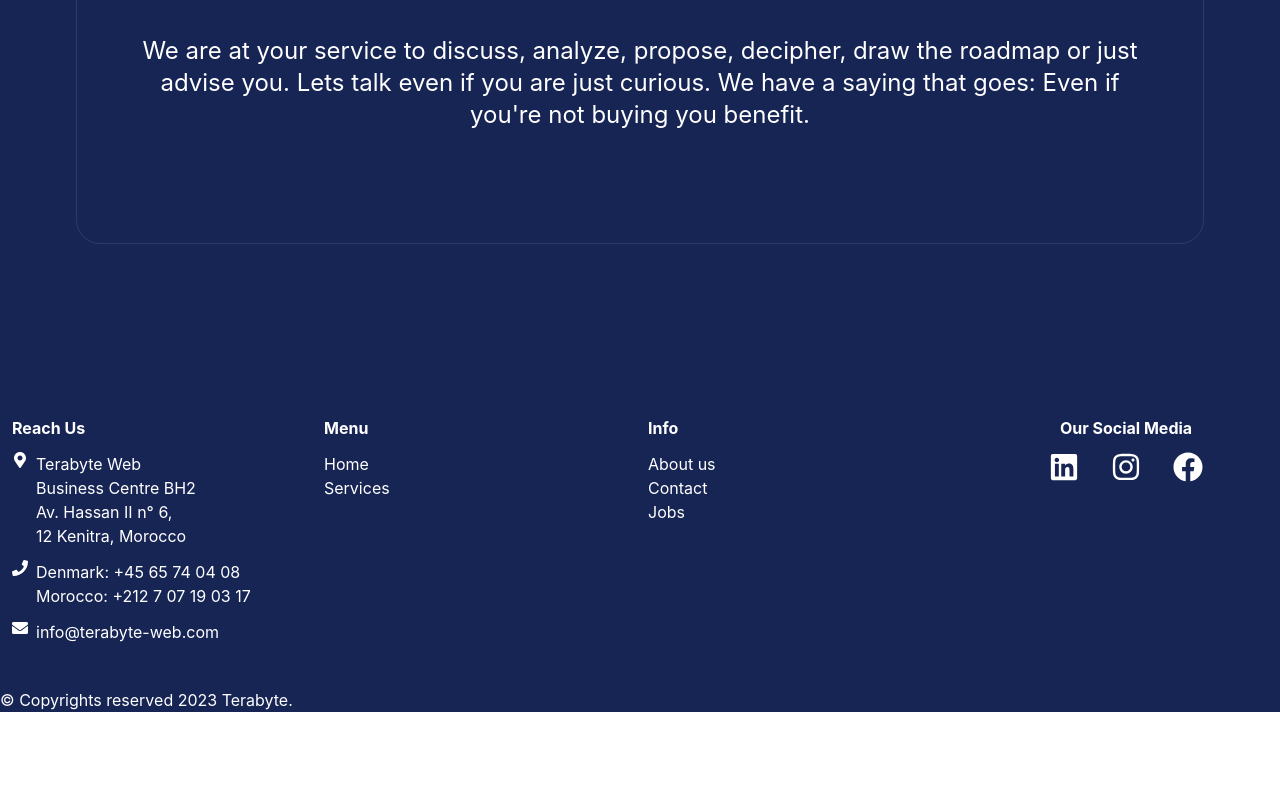
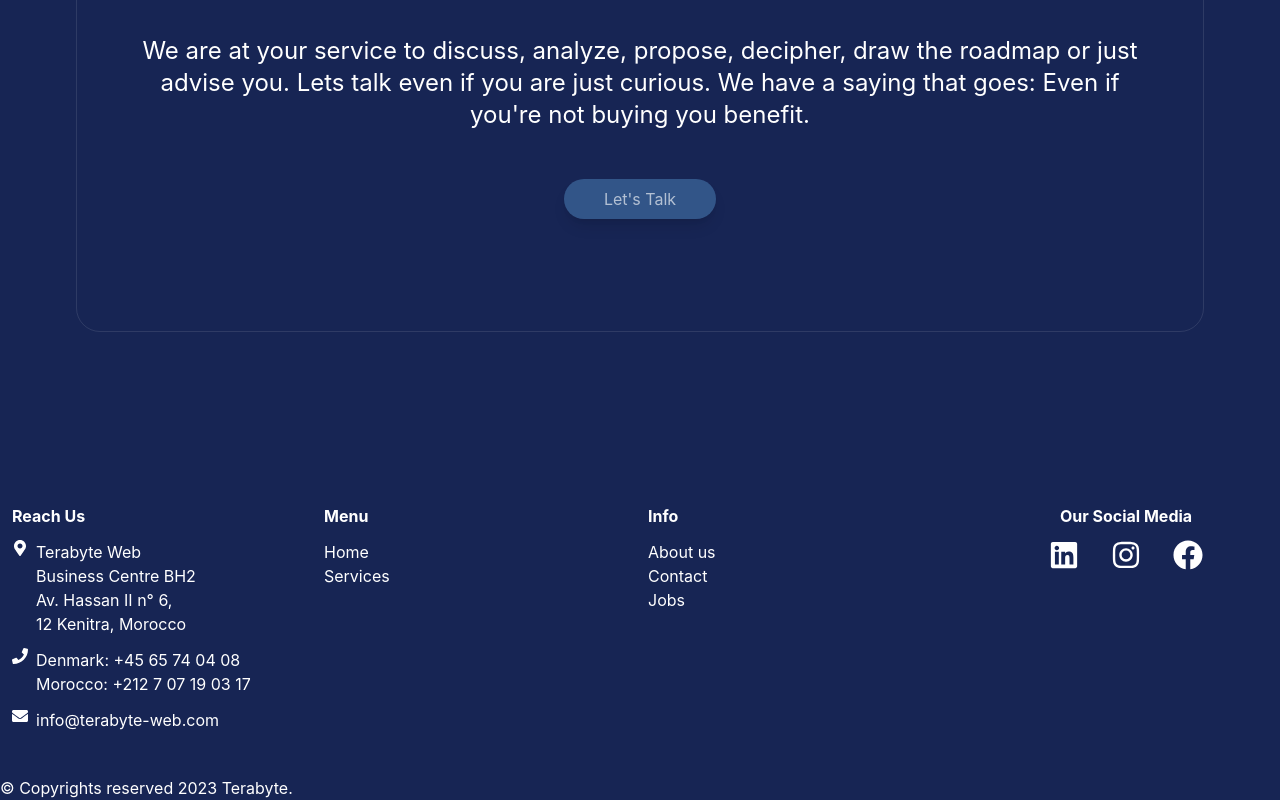
Before and after one commit to OumaimaTiguint/terabyte-web-clone, a React (Vite) app: page / in a window 1280 px wide. Shown: the part 3836-4636 px from the top of the page. Before the commit the page ends 4548 px from the top, so only its background shows below. Built offline with nearby package versions, Linux system fonts and the light colour scheme; a web font is replaced by a local one.

Commit message:
added let's talk btn

```diff
--- a/src/components/CardTalkWithUs.jsx
+++ b/src/components/CardTalkWithUs.jsx
@@ -10,6 +10,12 @@ const CardTalkWithUs = () => {
                 <p className='max-w-[1004px] text-center sm:text-2xl xs:text-xl text-lg font-normal leading-9 pt-14'>
                     We are at your service to discuss, analyze, propose, decipher, draw the roadmap or just advise you. Lets talk even if you are just curious. We have a saying that goes: Even if you're not buying you benefit.
                 </p>
+
+                <div className="mt-12 flex justify-center">
+                    <button className='bg-[#325588] text-[#b3c0d3] rounded-full shadow-lg py-2 px-10 transition-transform transform hover:scale-105 hover:opacity-80 hover:border hover:border-white hover:text-white'>
+                        Let's Talk
+                    </button>
+                </div>
             </div>
         </div>
     );
```
